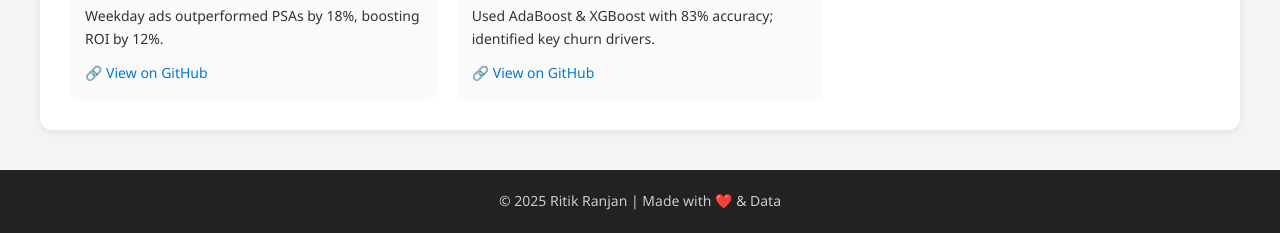
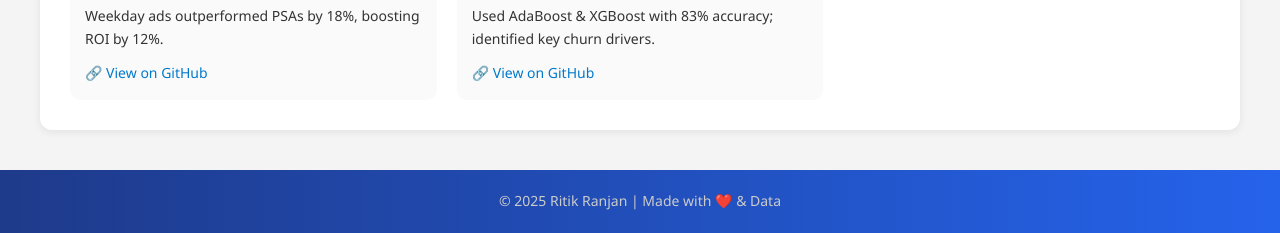
Before and after one commit to shroffritikranjan/ritik_ranjan, a plain HTML site: page index.html in a window 1280 px wide. Shown: the part 2721-2954 px from the top of the page. Drawn offline with Linux system fonts and the light colour scheme.

Commit message:
Update index.html

```diff
--- a/index.html
+++ b/index.html
@@ -205,7 +205,7 @@
     }
 
     footer {
-      background: var(--dark-bg);
+      background:linear-gradient(to right, #1E3A8A, #2563EB);
       color: #ccc;
       text-align: center;
       padding: 20px;
```
